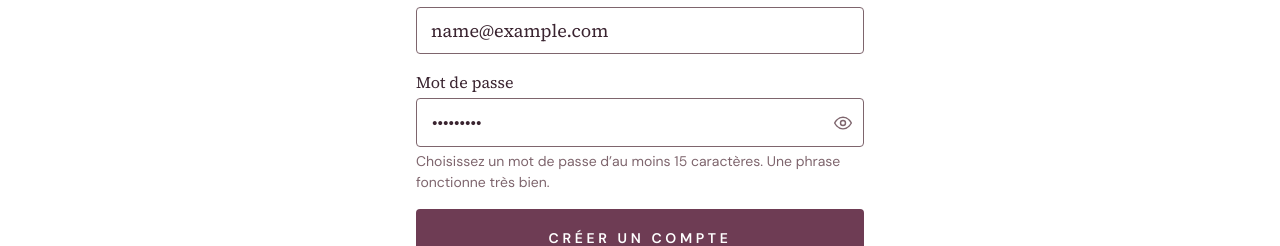
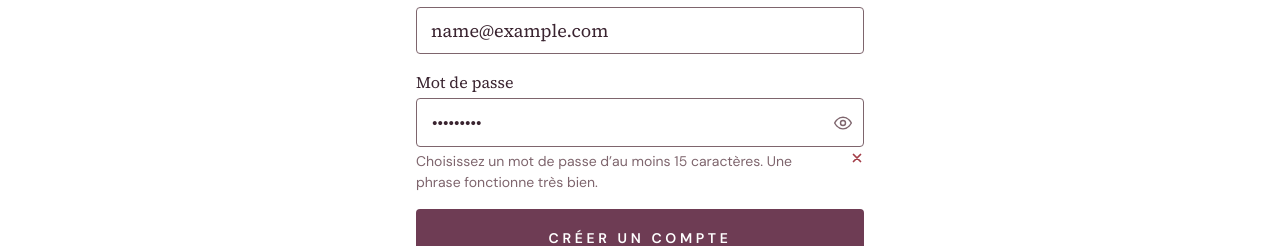
Before and after one commit to ChloeDelphis/proust-club, a React (Vite) app in the folder apps/frontend/: page /register in a window 1280 px wide. Both pictures are taken after typing "name@example.com", "Sample123" into the empty fields and a click on the button "CRÉER UN COMPTE". Shown: the part 430-676 px from the top of the page. Built offline with nearby package versions, Linux system fonts and the light colour scheme; no server answers.

Commit message:
feat: add password length status indicator

```diff
--- a/apps/frontend/src/features/auth/ChangePasswordForm/ChangePasswordForm.tsx
+++ b/apps/frontend/src/features/auth/ChangePasswordForm/ChangePasswordForm.tsx
@@ -61,6 +61,11 @@ export default function ChangePasswordForm({ username, email, isSubmitting, isAc
         autoComplete="new-password"
         maxLength={newPasswordConstraints.maxLength}
         hint={passwordHint}
+        hintStatus={newPassword.length === 0
+          ? 'idle'
+          : newPassword.length >= newPasswordConstraints.minLength
+            ? 'success'
+            : 'invalid'}
       />
       <div className={`${styles.formActions}${isAccountForm ? ` ${styles.formActionsInline}` : ''}`}>
         <button className={styles.button} type="submit" disabled={isSubmitting}>
--- a/apps/frontend/src/features/auth/FormField/FormField.module.css
+++ b/apps/frontend/src/features/auth/FormField/FormField.module.css
@@ -117,3 +117,50 @@
   font-size: var(--text-xs);
   color: var(--color-text-muted);
 }
+
+.hintWithStatus {
+  display: flex;
+  align-items: flex-start;
+  justify-content: space-between;
+  gap: var(--space-3);
+}
+
+.hintText {
+  min-width: 0;
+  flex: 1;
+}
+
+.hintStatusIcon {
+  width: var(--text-xs);
+  height: var(--text-xs);
+  flex: 0 0 auto;
+  fill: none;
+  stroke: currentColor;
+  stroke-linecap: round;
+  stroke-linejoin: round;
+  stroke-width: 2;
+}
+
+.hintStatusIdle {
+  opacity: 0;
+}
+
+.hintStatusInvalid {
+  color: var(--color-danger-muted);
+}
+
+.hintStatusSuccess {
+  color: var(--color-success);
+}
+
+.visuallyHidden {
+  position: absolute;
+  width: 1px;
+  height: 1px;
+  padding: 0;
+  margin: -1px;
+  overflow: hidden;
+  clip: rect(0, 0, 0, 0);
+  white-space: nowrap;
+  border: 0;
+}
--- a/apps/frontend/src/features/auth/FormField/FormField.tsx
+++ b/apps/frontend/src/features/auth/FormField/FormField.tsx
@@ -3,12 +3,17 @@ import { useTranslation } from 'react-i18next'
 import type { FormFieldProps } from './FormField.types'
 import styles from './FormField.module.css'
 
-export default function FormField({ label, hint, isAccountField = false, 'aria-describedby': describedBy, ...inputProps }: FormFieldProps) {
+export default function FormField({ label, hint, hintStatus, isAccountField = false, 'aria-describedby': describedBy, ...inputProps }: FormFieldProps) {
   const { t } = useTranslation()
   const inputId = useId()
   const hintId = `${inputId}-hint`
   const [isPasswordVisible, setIsPasswordVisible] = useState(false)
   const isPasswordField = inputProps.type === 'password'
+  const hintStatusClass = hintStatus === 'success'
+    ? styles.hintStatusSuccess
+    : hintStatus === 'invalid'
+      ? styles.hintStatusInvalid
+      : styles.hintStatusIdle
   // Merged, not overridden — but only for aria-describedby: this diff is what makes FormField
   // start setting it (for the hint), so a caller already passing their own would otherwise be
   // silently clobbered by a risk this same change introduces. className has no such new risk
@@ -48,7 +53,30 @@ export default function FormField({ label, hint, isAccountField = false, 'aria-d
       {/* A sibling of the label, not nested inside it — text inside a wrapping <label> is folded
           into the input's accessible NAME (always announced on every focus), not its
           DESCRIPTION. aria-describedby above is what actually associates it as a description. */}
-      {hint && <span id={hintId} className={styles.hint}>{hint}</span>}
+      {hint && (
+        <span
+          id={hintId}
+          className={`${styles.hint}${hintStatus ? ` ${styles.hintWithStatus}` : ''}`}
+        >
+          <span className={styles.hintText}>{hint}</span>
+          {hintStatus && (
+            <>
+              <svg className={`${styles.hintStatusIcon} ${hintStatusClass}`} viewBox="0 0 16 16" aria-hidden="true" focusable="false">
+                {hintStatus === 'success'
+                  ? <path d="m3 8 3.2 3.2L13 4.8" />
+                  : <path d="m4 4 8 8M12 4l-8 8" />}
+              </svg>
+              <span className={styles.visuallyHidden} aria-live="polite">
+                {hintStatus === 'idle'
+                  ? ''
+                  : t(hintStatus === 'success'
+                    ? 'passwordValidation.lengthSatisfied'
+                    : 'passwordValidation.lengthInsufficient')}
+              </span>
+            </>
+          )}
+        </span>
+      )}
     </div>
   )
 }
--- a/apps/frontend/src/features/auth/FormField/FormField.types.ts
+++ b/apps/frontend/src/features/auth/FormField/FormField.types.ts
@@ -6,5 +6,6 @@ import type { InputHTMLAttributes } from 'react'
 export interface FormFieldProps extends Omit<InputHTMLAttributes<HTMLInputElement>, 'id'> {
   label: string
   hint?: string
+  hintStatus?: 'idle' | 'invalid' | 'success'
   isAccountField?: boolean
 }
--- a/apps/frontend/src/features/auth/RegisterForm/RegisterForm.tsx
+++ b/apps/frontend/src/features/auth/RegisterForm/RegisterForm.tsx
@@ -62,6 +62,11 @@ export default function RegisterForm({ onSubmit }: RegisterFormProps) {
         autoComplete="new-password"
         maxLength={passwordConstraints.maxLength}
         hint={passwordHint}
+        hintStatus={password.length === 0
+          ? 'idle'
+          : password.length >= passwordConstraints.minLength
+            ? 'success'
+            : 'invalid'}
       />
       <button className={styles.button} type="submit">
         {t('registerForm.submitButton')}
--- a/apps/frontend/src/locales/fr.json
+++ b/apps/frontend/src/locales/fr.json
@@ -106,7 +106,9 @@
     "passphraseSuggestion": "une phrase fonctionne très bien.",
     "tooShortError": "{{label}} doit contenir au moins {{min}} caractères — $t(passwordValidation.passphraseSuggestion)",
     "defaultLabel": "Le mot de passe",
-    "minLengthHint": "Choisissez un mot de passe d’au moins {{min}} caractères. Une phrase fonctionne très bien."
+    "minLengthHint": "Choisissez un mot de passe d’au moins {{min}} caractères. Une phrase fonctionne très bien.",
+    "lengthInsufficient": "Longueur insuffisante.",
+    "lengthSatisfied": "Longueur suffisante."
   },
   "loginForm": {
     "missingFieldsError": "Renseignez votre adresse email et votre mot de passe.",
--- a/apps/frontend/src/styles/tokens.css
+++ b/apps/frontend/src/styles/tokens.css
@@ -38,6 +38,7 @@
   --palette-danger-border: #fecaca;
   --palette-danger-accent: #b3423f;
   --palette-danger-muted: #a33d48;
+  --palette-success: #2f6b45;
 
   /* Semantic tokens */
   --color-text: var(--palette-ink);
@@ -83,6 +84,7 @@
   --color-danger-border: var(--palette-danger-border);
   --color-danger-accent: var(--palette-danger-accent);
   --color-danger-muted: var(--palette-danger-muted);
+  --color-success: var(--palette-success);
 
   /* Typography — font families for display titles, the brand, reading text,
      and interface chrome. */
```
Also changed, not shown: 4 other files (tests, documents, lock files or other folders).
